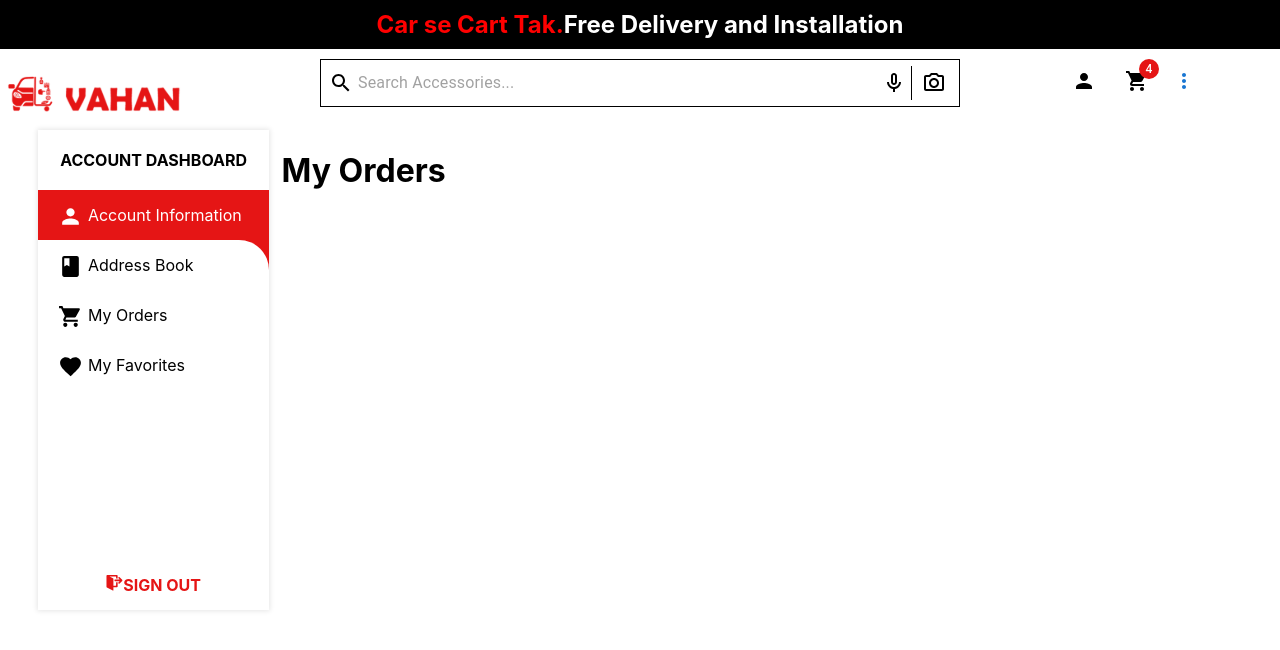
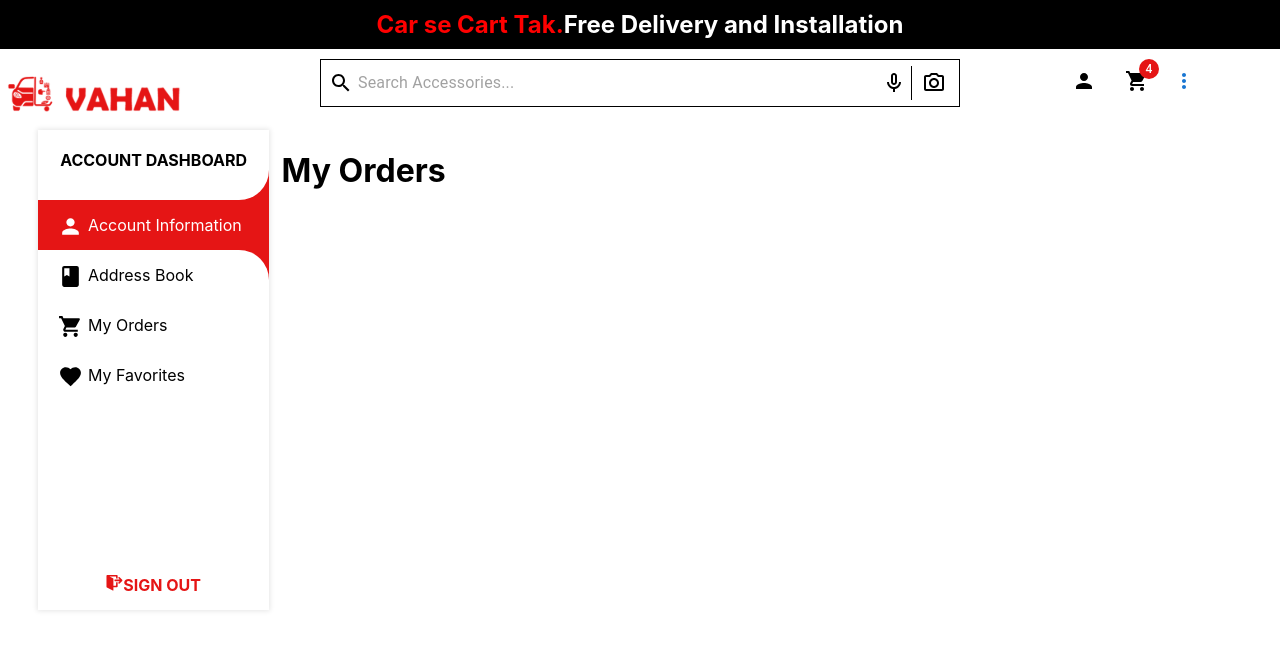
Before and after one commit to vahankart/vahankart_frontend, a React (Create React App) app: page / in a window 1280 px wide. Shown: the top 650 px of the page. Built offline with nearby package versions, Linux system fonts and the light colour scheme.

Commit message:
sidenav: clickable Navlinks

```diff
--- a/src/components/SideNav/SideNav.jsx
+++ b/src/components/SideNav/SideNav.jsx
@@ -15,32 +15,42 @@ import SignoutIcon from '../../images/signout.svg'
 
 
 const SideNav =()=> {
+    const [first, setfirst] = useState('top')
     const [account, setaccount] = useState('active')
     const [address, setaddress] = useState('under')
     const [myoOder, setMyOrder] = useState('normal')
     const [favorite, setfavorite] = useState('normal')
+    const [last, setlast] = useState('normal')
 
     const changePage = (e)=>{
         if (e === 'account') {
+            setfirst('top')
             setaccount('active')
             setaddress('under')
             setMyOrder('normal')
             setfavorite('normal')
+            setlast('normal')
         } else if(e === 'address'){
+            setfirst('normal')
             setaccount('top')
             setaddress('active')
             setMyOrder('under')
             setfavorite('normal')
+            setlast('normal')
         } else if(e === 'order'){
+            setfirst('normal')
             setaccount('normal')
             setaddress('top')
             setMyOrder('active')
             setfavorite('under')
+            setlast('normal')
         } else if(e === 'favorite'){
+            setfirst('normal')
             setaccount('normal')
             setaddress('normal')
             setMyOrder('top')
             setfavorite('active')
+            setlast('under')
         }
     }
 
@@ -51,6 +61,8 @@ const SideNav =()=> {
                     ACCOUNT DASHBOARD
                 </HeadingText>
                 <Wrapper>
+                    <Navlinks st={first} onClick={()=>changePage('first')}>
+                    </Navlinks>
                     <Navlinks st={account} onClick={()=>changePage('account')}>
                         <SpanText><PersonIcon sx={{ fontSize: 25}}/>  </SpanText>
                         <SpanText>Account Information</SpanText>
@@ -66,6 +78,8 @@ const SideNav =()=> {
                     <Navlinks st={favorite} onClick={()=>changePage('favorite')}>
                         <SpanText><FavoriteIcon sx={{ fontSize: 25}}/>  </SpanText>
                         <SpanText>My Favorites</SpanText>
+                    </Navlinks>
+                    <Navlinks st={last} onClick={()=>changePage('last')}>
                     </Navlinks>
                 </Wrapper>
                 <Signout>
--- a/src/components/SideNav/partials/Headingtext.jsx
+++ b/src/components/SideNav/partials/Headingtext.jsx
@@ -3,8 +3,8 @@ import styled from "styled-components"
 
 const HeadingText = styled.h4`
     padding-top: 20px;
-    padding-bottom: 20px;
     margin: 0;
+    margin-bottom: -20px;
 `
 
 export default HeadingText
```
